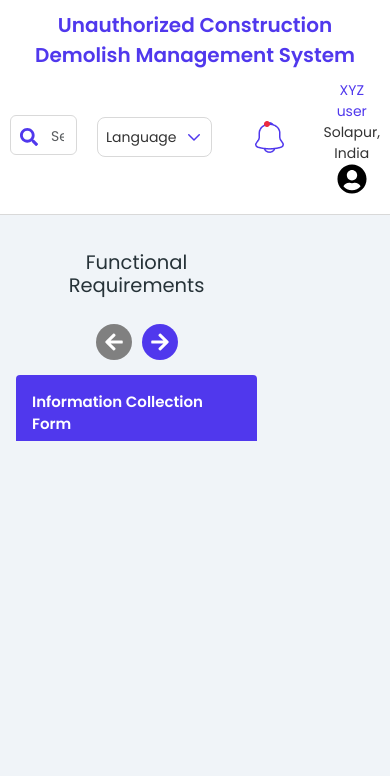
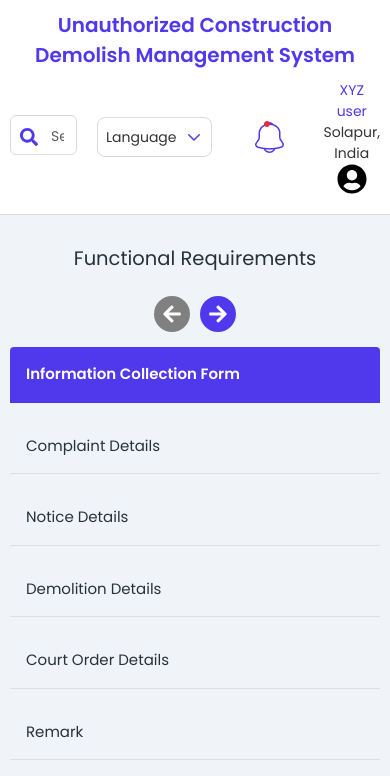
Before and after one commit to Itdevelopment002/UCM-System, a React (Create React App) app: page /dashboard in a window 390 px wide. Shown: the top 776 px of the page. Built offline with nearby package versions, Linux system fonts and the light colour scheme.

Commit message:
added lines to connect all the step circles

```diff
--- a/src/App.css
+++ b/src/App.css
@@ -21,7 +21,7 @@
 .app-container {
   display: flex;
   flex-direction: column;
-  min-height: 100vh;
+  /* min-height: 100%; */
   overflow-x: auto; /* Allow horizontal scrolling for large content */
   overflow-y: auto; /* Keep vertical scrolling */
 }
--- a/src/components/Form/DemolitionOrder.js
+++ b/src/components/Form/DemolitionOrder.js
@@ -65,7 +65,18 @@
 
   return (
     <div className="form-container">
-      <ToastContainer />
+    <ToastContainer
+      style={{marginTop:"5rem"}}
+     position="top-right" // Change to "top-center", "bottom-center", etc.
+     autoClose={5000} // Duration in milliseconds
+     hideProgressBar={false}
+     newestOnTop={false}
+     closeOnClick
+     rtl={false}
+     pauseOnFocusLoss
+     draggable
+     pauseOnHover
+   />
       <form onSubmit={handleSubmit}>
         <div className="row">
           {/* First Row */}
--- a/src/components/Form/FunctionalRequiremnt.css
+++ b/src/components/Form/FunctionalRequiremnt.css
@@ -253,25 +253,27 @@
   .form-container {
     position: relative;
     top: 40px;
-    min-height: 100vh;
+    /* min-height: 100vh; */
     padding: 10px;
     width: 100%; /* Full width for mobile */
-    max-height: 90vh; /* Allow scroll when content exceeds viewport height */
+    /* max-height: 90vh; */
   }
   .form-container form {
     padding: 10px;
   }
 }
 
-/* For very small devices (below 576px) */
+
 @media (max-width: 576px) {
   .form-container {
-    margin-top: 190px; /* Adjust top margin for very small devices */
+    /* margin-top: 190px;  */
     padding: 5px;
+    margin-top: auto;
     width: 100%; /* Ensure full width on very small screens */
-    max-height: 90vh; /* Ensure height is scrollable on small screens */
+    /* max-height: 90vh;  */
   }
   .form-container form {
+    height: max-content;
     padding: 5px;
   }
 }
--- a/src/components/Form/NoticeDetails.js
+++ b/src/components/Form/NoticeDetails.js
@@ -70,7 +70,19 @@
 
   return (
     <div className="form-container">
-      <ToastContainer />
+   <ToastContainer
+   style={{marginTop:"5rem"}}
+  position="top-right" // Change to "top-center", "bottom-center", etc.
+  autoClose={5000} // Duration in milliseconds
+  hideProgressBar={false}
+  newestOnTop={false}
+  closeOnClick
+  rtl={false}
+  pauseOnFocusLoss
+  draggable
+  pauseOnHover
+/>
+
 
       {isModalOpen && (
         <div className="modal-overlay">
@@ -201,7 +213,9 @@
         <button type="submit" className="btn submit-btn-form">
           Save and Submit
         </button>
+
       </form>
+
     </div>
   );
 };
--- a/src/components/FormBoard/FormBoard.css
+++ b/src/components/FormBoard/FormBoard.css
@@ -1,7 +1,8 @@
 /* General layout */
 .dashboard-container {
   background-color: #F0F4F8;
-  height: 100vh;
+  min-height: 100vh; /* Allow the container to grow */
+  overflow-y: auto; /* Enable scrolling when content exceeds the viewport */
   margin: 0;
   padding: 0;
   font-family: "Poppins";
@@ -11,54 +12,16 @@
   align-items: stretch;
 }
 
+
 /* Keep desktop layout unchanged (main-content style) */
 .main-content {
   display: flex;
   flex-direction: column;
-  flex: 1;
+  flex-grow: 1;
   margin-left: 325px; /* Space for sidebar */
   margin-top: 160px;   /* Adjust according to the height of your wizard bar */
   padding-left: 20px;
   padding-right: 20px;
   overflow-y: auto;
-  height: calc(100vh - 160px); /* Ensures content height takes the rest of the viewport minus the fixed wizard bar */
+
 }
-
-@media (min-width: 1800px) {
-  .main-content {
-    margin-left: 380px;
-  }}
-/* Mobile-specific styles */
-@media (max-width: 768px) {
-  .dashboard-container {
-    flex-direction: column; /* Adjust layout for mobile */
-  }
-
-  .main-content {
-    margin-left: 0; /* Remove sidebar space */
-    margin-top: 120px; /* Adjust for mobile layout */
-    padding-left: 10px; /* Reduce padding for smaller screens */
-    padding-right: 10px;
-    height: auto; /* Let content grow naturally */
-  }
-
-  .form-container {
-    width: 100%; /* Full width for mobile */
-    margin-top: 0; /* Remove unnecessary top margin */
-    min-height: auto; /* Let the container height grow with content */
-    padding: 10px; /* Add padding for better spacing */
-    overflow-y: auto; /* Allow vertical scrolling if needed */
-  }
-}
-
-/* For very small devices (phones below 576px) */
-@media (max-width: 576px) {
-  .main-content {
-    margin-top: 100px; /* Further adjust for extremely small screens */
-    padding: 5px;
-  }
-
-  .form-container {
-    padding: 5px; /* Smaller padding for very small screens */
-  }
-}
--- a/src/components/FormBoard/FormBoard.js
+++ b/src/components/FormBoard/FormBoard.js
@@ -20,7 +20,7 @@
         <Sidebar />
 
         <div className="main-content">
-        <Hwizardbar /> {/* Make sure this is fixed at the top */}
+           <Hwizardbar /> {/* Make sure this is fixed at the top */}
           <div className="form-container">
             <Routes>
               <Route path="/form" element={<FunctionalRequiremnt />} />
--- a/src/components/Hwizardbar/Hwizardbar.css
+++ b/src/components/Hwizardbar/Hwizardbar.css
@@ -143,7 +143,7 @@
     width: 90%;
     left: 5%;
     margin-top: 125px;
-    top: 100px;
+
   }
 
   .first-row {
@@ -171,10 +171,9 @@
 @media (max-width: 576px) {
   .container-bar {
     width: 100%;
-    margin-top: 145px;
+   height: 100%;
     left: 0;
-    padding: 1rem;
-    top: 90px;
+
   }
 
   .first-row {
@@ -208,10 +207,3 @@
     left: 382px;
   }
 }
-@media (max-width: 1280px) {
-  .container-bar {
-      overflow-y: auto;
-      width: 70%;
-      max-height: 60vh;
-  }
-}
--- a/src/components/LandingPage/ConstructionDemolishManagement.css
+++ b/src/components/LandingPage/ConstructionDemolishManagement.css
@@ -115,7 +115,48 @@
 }
 
 /* Responsive adjustments */
+@media (min-width: 1600px) {
+  .content-box-lp {
+    width: 85%; /* Adjust width for larger screens */
+    max-width: 1400px; /* Increase the max-width */
+    padding-left: 40px;
+    padding-right: 40px;
+    padding-top: 20px;
+    padding-bottom: 20px;
+  }
+
+  .responsive-container-lp {
+    grid-template-columns: 1fr 1fr; /* Maintain two equal columns */
+    gap: 3rem; /* Increase gap for spacious layout */
+  }
+
+  .header-text-lp {
+    font-size: 2.2rem; /* Slightly larger font size */
+    line-height: 1.6; /* Adjust line height */
+  }
+
+  .description-lp {
+    font-size: 1.2rem; /* Increase description font size */
+    line-height: 1.7; /* Adjust line height for readability */
+  }
+
+  .register-button-landing-page {
+    height: 4rem; /* Increase button size */
+    width: 18rem;
+    font-size: 1.2rem; /* Slightly larger text */
+  }
+
+  .right-image {
+    max-width: 600px; /* Increase image size */
+  }
+
+  .construction-logo-img {
+    width: 180px; /* Increase logo size */
+  }
+}
+
 @media (max-width: 1200px) {
+
   .content-box-lp {
     width: 95%;
   }
--- a/src/components/Sidebar/Sidebar.js
+++ b/src/components/Sidebar/Sidebar.js
@@ -50,9 +50,55 @@
               <div className="step-number">Step {index + 1}</div>
               <div className="step-title">{step.name}</div>
             </div>
-            <div className={`circle-button ${index === activeStep ? 'active' : ''}`}>
-              <span>{index + 1}</span>
-            </div>
+            <div
+  className={`circle-button ${index === activeStep ? 'active' : ''}`}
+  style={{
+    position: 'relative',
+    width: '40px',
+    height: '40px',
+    borderRadius: '50%',
+    backgroundColor: index === activeStep ? '#6a5acd' : 'white',
+    border: index === activeStep ? '1px solid #6a5acd' : '1px solid gray',
+    display: 'flex',
+    alignItems: 'center',
+    justifyContent: 'center',
+    color: index === activeStep ? 'white' : 'gray',
+    fontWeight: 'bold',
+  }}
+>
+  <span>{index + 1}</span>
+
+  {/* Vertical Line Above */}
+  {index > 0 && (
+    <div
+      style={{
+        position: 'absolute',
+        top: '-20px',
+        left: '50%',
+        width: '1px',
+        height: '20px',
+        backgroundColor: 'lightgray',
+        transform: 'translateX(-50%)',
+      }}
+    ></div>
+  )}
+
+  {/* Vertical Line Below */}
+  {index < steps.length - 1 && (
+    <div
+      style={{
+        position: 'absolute',
+        bottom: '-20px',
+        left: '50%',
+        width: '1px',
+        height: '20px',
+        backgroundColor: 'lightgray',
+        transform: 'translateX(-50%)',
+      }}
+    ></div>
+  )}
+</div>
+
           </div>
         ))}
 
```
